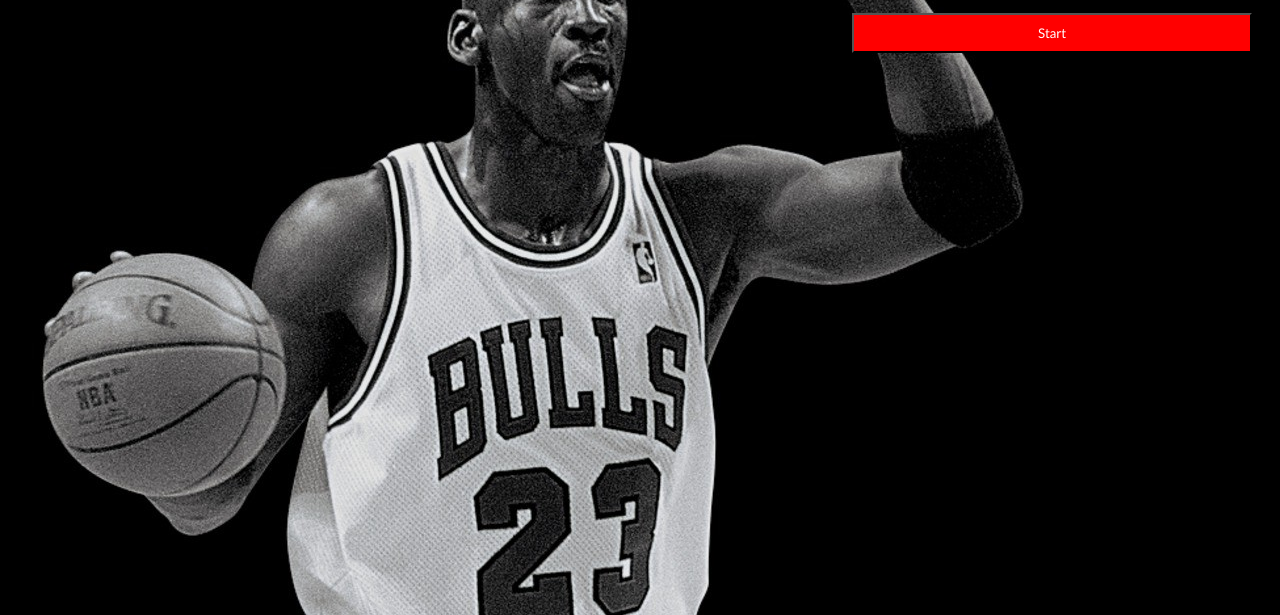
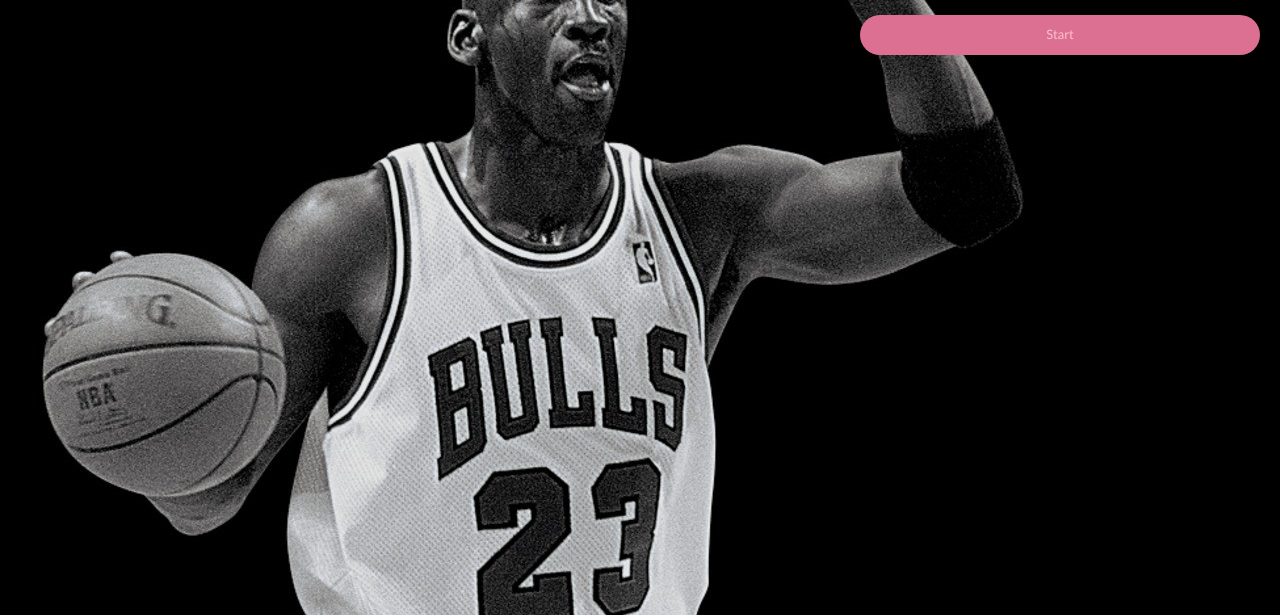
Before and after one commit to aekoh/TriviaGame, a plain HTML site: page index.html in a window 1280 px wide. Shown: the part 185-800 px from the top of the page. Drawn offline with nearby package versions, Linux system fonts and the light colour scheme.

Commit message:
added style.css

```diff
--- a/assets/css/style.css
+++ b/assets/css/style.css
@@ -29,3 +29,6 @@ body  {
     font-family: 'Gill Sans', 'Gill Sans MT', Calibri, 'Trebuchet MS', sans-serif;
     font-size: 13px;
 }
+#start {
+    background-color: palevioletred;
+}
--- a/index.html
+++ b/index.html
@@ -5,6 +5,7 @@
 <head>
     <title>Totally Trivia Game</title>
         <link rel="stylesheet" type="text/css" href="assets/css/style.css">
+        <link rel="stylesheet" href="https://www.w3schools.com/w3css/4/w3.css">
 
         <script type="text/javascript" src="https://code.jquery.com/jquery-3.2.1.min.js" integrity="sha256-hwg4gsxgFZhOsEEamdOYGBf13FyQuiTwlAQgxVSNgt4="
         crossorigin="anonymous"></script>
@@ -20,11 +21,12 @@
         <br>
         <br>
         <br>
-        <h1 id="title">Totally Trivia</h1>
+        <h1 id="title">Totally Trivia </h1>
         <br>
+
         <!--subwrapper will replace the contents when start button is clicked -->
         <div id="subwrapper">
-            <button id="start">Start</button>
+            <button id ="start" class="w3-button w3-round-xxlarge">Start</button>
         </div>
     </div>
 
```
